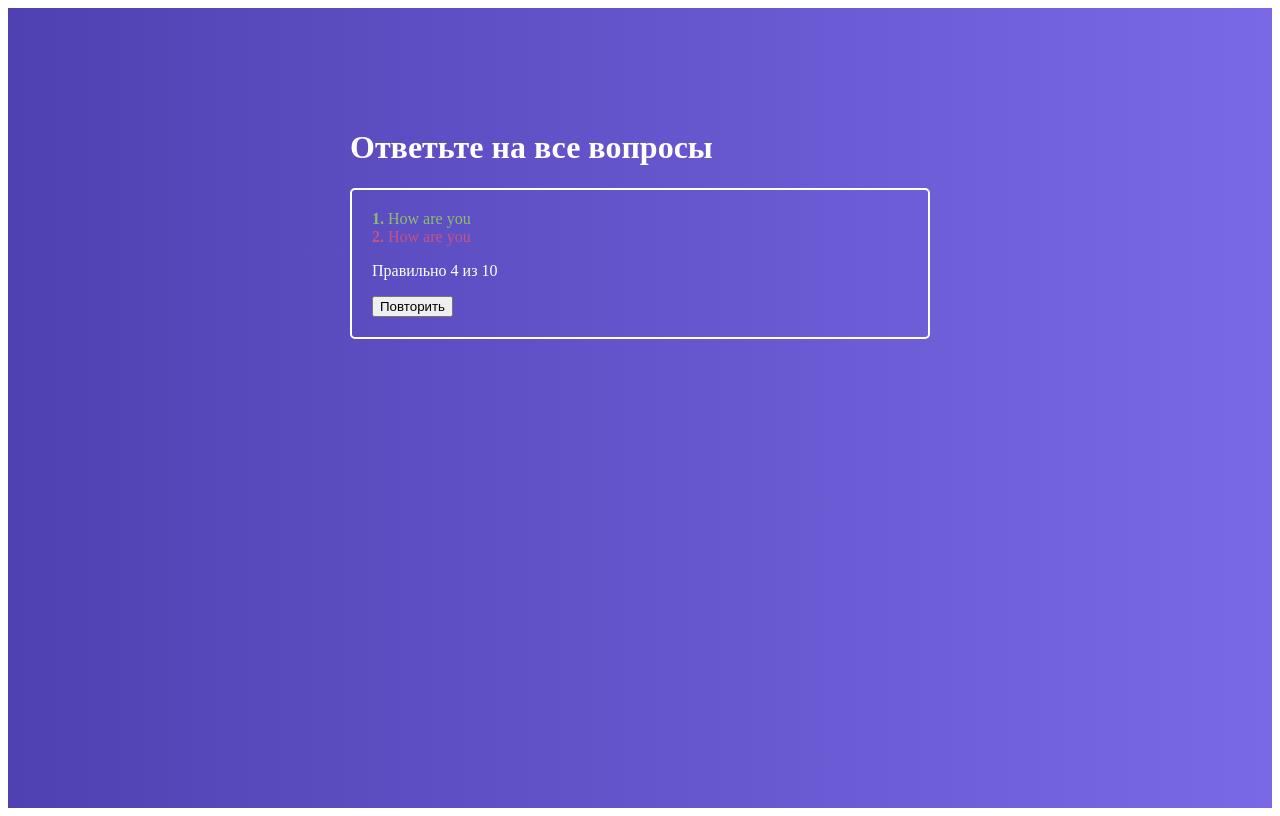
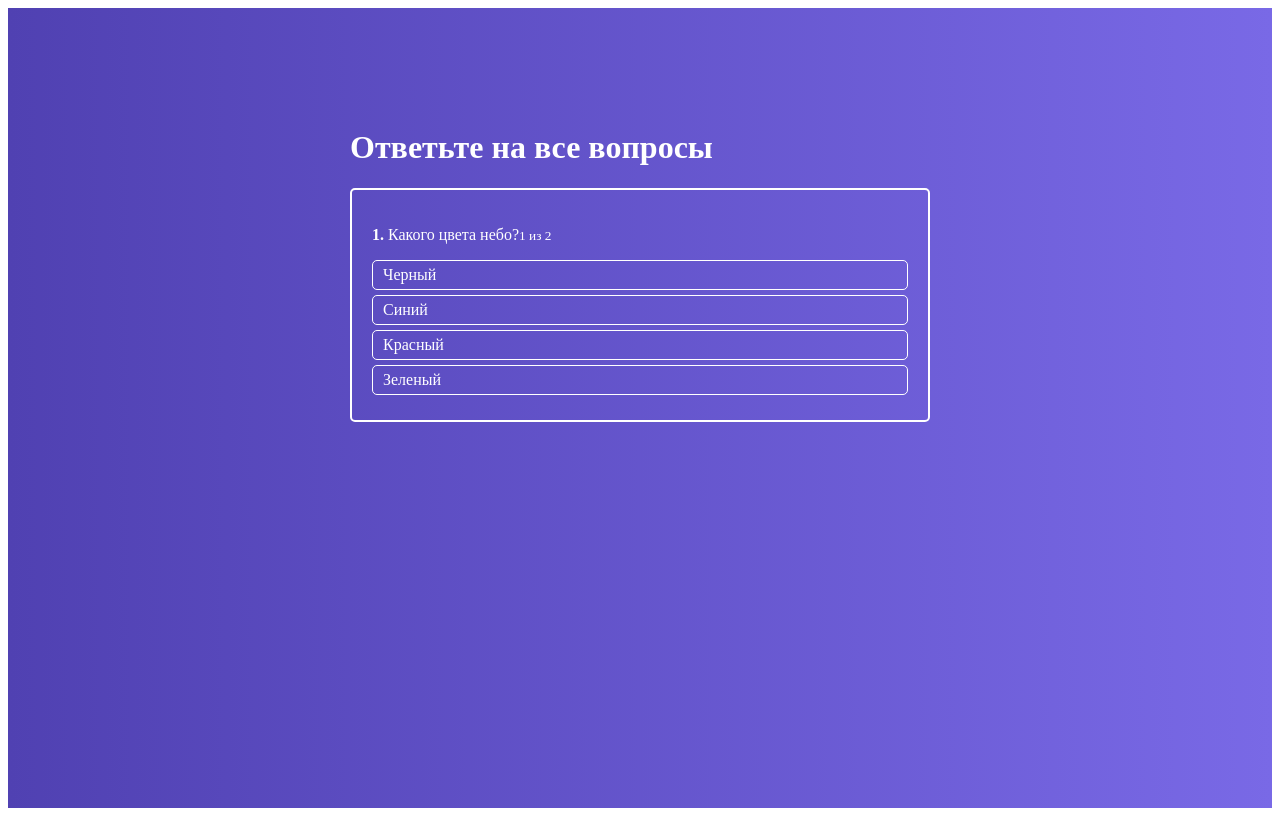
Before and after one commit to honcharukm/react-learn-quiz-app, a React (Create React App) app: page / in a window 1280 px wide. Built offline with nearby package versions, Linux system fonts and the light colour scheme.

Commit message:
Вычисление результата

```diff
--- a/src/components/FinishedQuiz/FinishedQuiz.jsx
+++ b/src/components/FinishedQuiz/FinishedQuiz.jsx
@@ -2,23 +2,35 @@ import React from 'react';
 import classes from './FinishedQuiz.module.css';
 
 const FinishedQuiz = props => {
+    const countSuccess = Object
+        .keys(props.results)
+        .reduce((total, key) => {
+        if (props.results[key] === 'success'){
+            total++
+        }
+        return total;
+    }, 0);
+
     return (
         <div className={ classes.FinishedQuiz }>
             <ul>
-                <li className={ classes.success }>
-                    <strong>1. </strong>
-                    How are you
-                </li>
-                <li className={ classes.error }>
-                    <strong>2. </strong>
-                    How are you
-                </li>
+                {
+                    props.quiz.map((quizItem, index) => {
+                        const cls = classes[props.results[index]];
+                        return (
+                            <li key={index} className={cls}>
+                                <strong>{ index + 1 }</strong>.&nbsp;
+                                { quizItem.question }
+                            </li>
+                        )
+                    })
+                }
             </ul>
 
-            <p>Правильно 4 из 10</p>
+            <p>Правильно { countSuccess } из { props.quiz.length }</p>
 
             <div>
-                <button>Повторить</button>
+                <button onClick={ props.onRetry }>Повторить</button>
             </div>
         </div>
     )
--- a/src/containers/Quiz/Quiz.jsx
+++ b/src/containers/Quiz/Quiz.jsx
@@ -6,7 +6,8 @@ import classes from './Quiz.module.css';
 
 class Quiz extends Component {
     state = {
-        isFinished: true,
+        results: {},
+        isFinished: false,
         activeQuestion: 0,
         answerState: null,
         quiz: [
@@ -45,9 +46,16 @@ class Quiz extends Component {
         }
 
         const question = this.state.quiz[this.state.activeQuestion];
+        const results = this.state.results;
+
         if (question.rightAnswerId === answerId) {
+            if(!results[this.state.activeQuestion]) {
+                results[this.state.activeQuestion] = 'success';
+            }
+
             this.setState({
-                answerState: {[answerId] : 'success'}
+                answerState: {[answerId] : 'success'},
+                results
             });
 
             const timeout = window.setTimeout(() => {
@@ -63,16 +71,28 @@ class Quiz extends Component {
                 }
 
                 window.clearTimeout(timeout);
-            }, 1000)
+            }, 300)
         } else {
+            results[this.state.activeQuestion] = 'error';
+
             this.setState({
-                answerState: {[answerId] : 'error'}
+                answerState: {[answerId] : 'error'},
+                results
             });
         }
     }
 
     isQuizFinished () {
         return this.state.activeQuestion + 1 === this.state.quiz.length;
+    }
+
+    handlerRetry = () => {
+        this.setState({
+            results: {},
+            isFinished: false,
+            activeQuestion: 0,
+            answerState: null,
+        });
     }
 
     render () {
@@ -83,7 +103,11 @@ class Quiz extends Component {
 
                     {
                         this.state.isFinished
-                        ? <FinishedQuiz />
+                        ? <FinishedQuiz
+                                results={ this.state.results }
+                                quiz={ this.state.quiz }
+                                onRetry={ this.handlerRetry }
+                            />
                         : <ActiveQuiz
                                 answers={ this.state.quiz[this.state.activeQuestion].answers }
                                 question={ this.state.quiz[this.state.activeQuestion].question }
```
